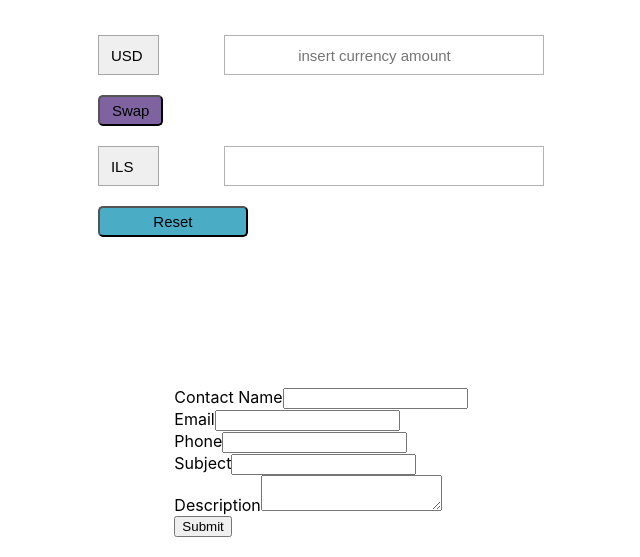
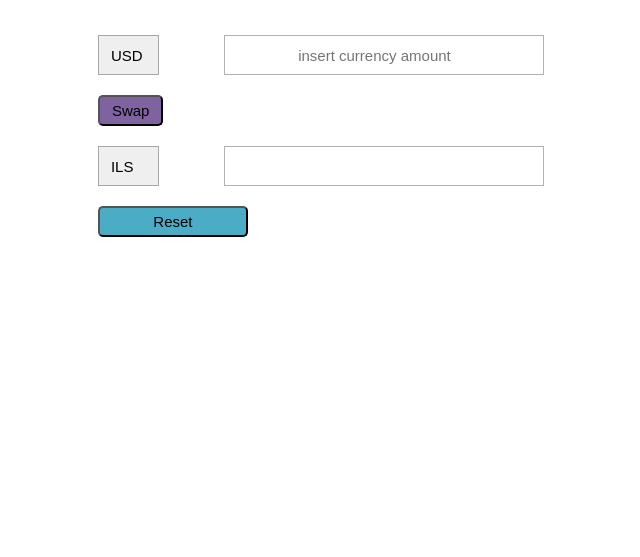
Before and after one commit to asijanah/CurrencyExchange, a plain HTML site: page index.html in a window 1280 px wide. Shown: the part 307-864 px from the top of the page, without its empty margins (319-959 px from the left). After the commit the page ends 800 px from the top, so only its background shows below. Drawn offline with Linux system fonts and the light colour scheme.

Commit message:
remove form

```diff
--- a/index.html
+++ b/index.html
@@ -1,12 +1,6 @@
 <!DOCTYPE html>
 <html lang="en">
   <head>
-    <meta
-      http-equiv="Content-type"
-      content="text/html;
-charset=UTF-8"
-    />
-
     <meta charset="UTF-8" />
     <meta http-equiv="X-UA-Compatible" content="IE=edge" />
     <meta name="viewport" content="width=device-width, initial-scale=1.0" />
@@ -141,74 +135,5 @@ charset=UTF-8"
       </div>
       <button id="reset" onclick="location.reload()">Reset</button>
     </div>
-    <!--  ----------------------------------------------------------------------  -->
-    <!--  NOTE: Please add the following <META> element to your page <HEAD>.      -->
-    <!--  If necessary, please modify the charset parameter to specify the        -->
-    <!--  character set of your HTML page.                                        -->
-    <!--  ----------------------------------------------------------------------  -->
-
-    <!--  ----------------------------------------------------------------------  -->
-    <!--  NOTE: Please add the following <FORM> element to your page.             -->
-    <!--  ----------------------------------------------------------------------  -->
-
-    <form
-      action="https://webto.salesforce.com/servlet/servlet.WebToCase?encoding=UTF-8"
-      method="POST"
-    >
-      <input type="hidden" name="orgid" value="00D4L000000jQ8p" />
-      <input
-        type="hidden"
-        name="retURL"
-        value="https://bigdealalert-quiz.netlify.app"
-      />
-
-      <!--  ----------------------------------------------------------------------  -->
-      <!--  NOTE: These fields are optional debugging elements. Please uncomment    -->
-      <!--  these lines if you wish to test in debug mode.                          -->
-      <!--  <input type="hidden" name="debug" value=1>                              -->
-      <!--  <input type="hidden" name="debugEmail" value="asafjanah@gmail.com">     -->
-      <!--  ----------------------------------------------------------------------  -->
-
-      <label for="name">Contact Name</label
-      ><input
-        id="name"
-        maxlength="80"
-        name="name"
-        size="20"
-        type="text"
-      /><br />
-
-      <label for="email">Email</label
-      ><input
-        id="email"
-        maxlength="80"
-        name="email"
-        size="20"
-        type="text"
-      /><br />
-
-      <label for="phone">Phone</label
-      ><input
-        id="phone"
-        maxlength="40"
-        name="phone"
-        size="20"
-        type="text"
-      /><br />
-
-      <label for="subject">Subject</label
-      ><input
-        id="subject"
-        maxlength="80"
-        name="subject"
-        size="20"
-        type="text"
-      /><br />
-
-      <label for="description">Description</label
-      ><textarea name="description"></textarea><br />
-
-      <input type="submit" name="submit" />
-    </form>
   </body>
 </html>
```
